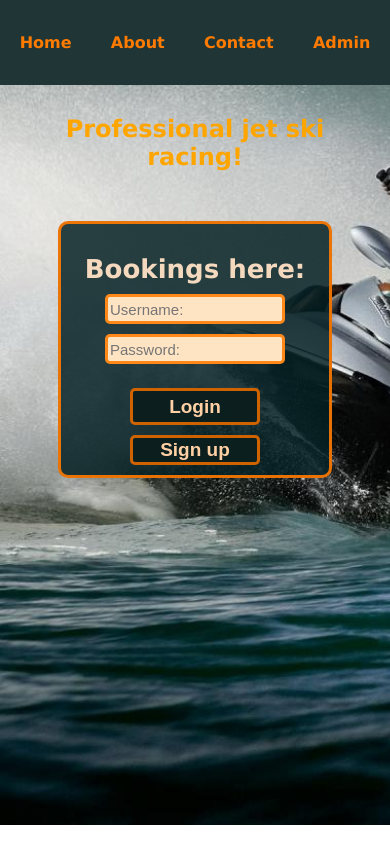
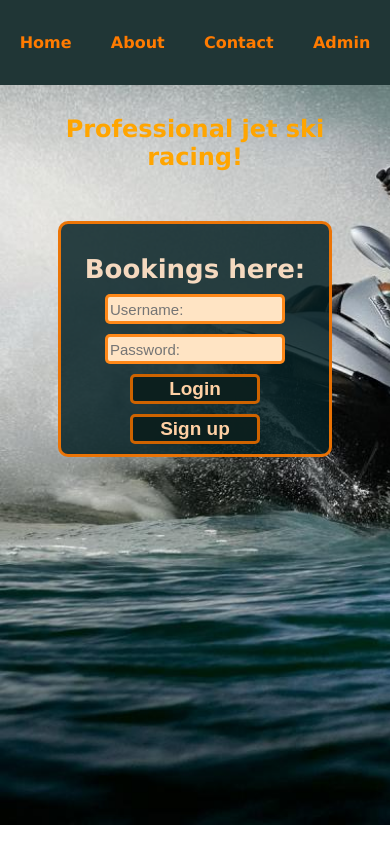
Before and after one commit to alexnmc/appointment-booking, a React (Create React App) app in the folder client/: page / in a window 390 px wide. Built offline with nearby package versions, Linux system fonts and the light colour scheme.

Commit message:
responsive design

```diff
--- a/client/src/style.css
+++ b/client/src/style.css
@@ -597,6 +597,14 @@ button{
     }
 
 
+    button{
+        position: relative;
+        margin: auto;
+        margin-top:10px;
+        height: 30px;
+    }
+
+
     .p2{
         font-size:12px;
         margin-top: 5px;
```
